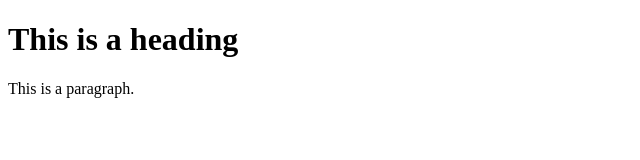
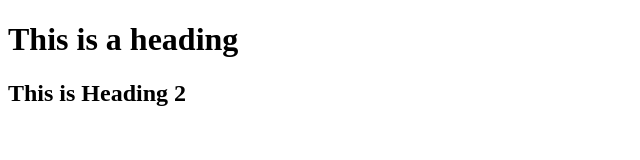
Before and after one commit to TedGitTutor/Learning_Git, a plain HTML site: page index.html in a window 1280 px wide. Shown: the whole page, without its empty margins (0-640 px from the left). Drawn offline with Linux system fonts and the light colour scheme.

Commit message:
Update index.html

```diff
--- a/index.html
+++ b/index.html
@@ -4,7 +4,7 @@
 <body>
 
 <h1>This is a heading</h1>
-<p>This is a paragraph.</p>
+<h2>This is Heading 2</h2>
 
 </body>
 </html>
```
